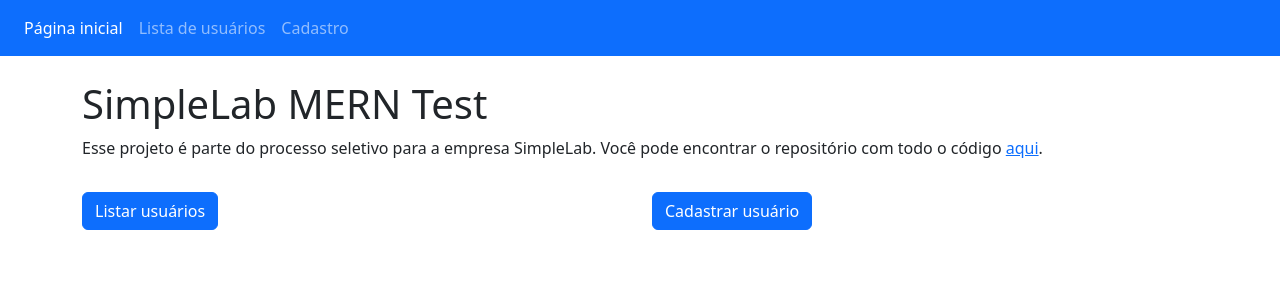
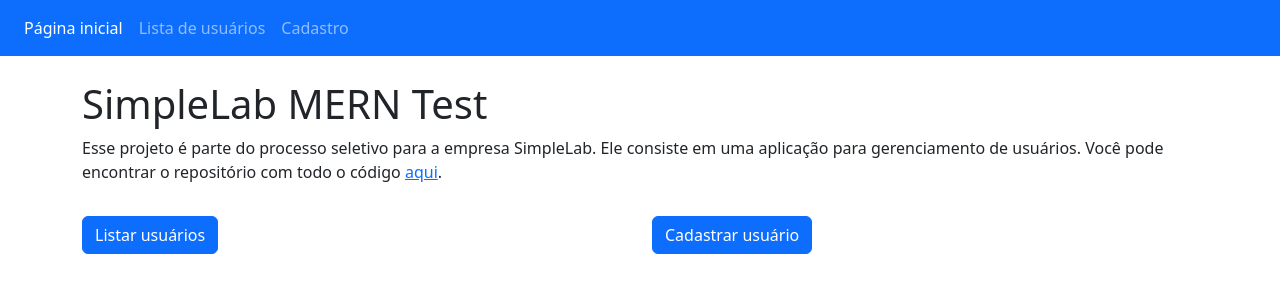
Before and after one commit to brandaogabriel7/simple-lab-mern-test, a React (Create React App) app in the folder simple-lab-mern-test-front/: page / in a window 1280 px wide. Shown: the top 300 px of the page. Built offline with nearby package versions, Linux system fonts and the light colour scheme; no server answers.

Commit message:
feat: update homepage text

```diff
--- a/simple-lab-mern-test-front/src/pages/Home/Home.js
+++ b/simple-lab-mern-test-front/src/pages/Home/Home.js
@@ -6,8 +6,9 @@ const Home = () => (
     <Row>
       <h1 className="text-dark">SimpleLab MERN Test</h1>
       <p>
-        Esse projeto é parte do processo seletivo para a empresa SimpleLab. Você
-        pode encontrar o repositório com todo o código{" "}
+        Esse projeto é parte do processo seletivo para a empresa SimpleLab. Ele
+        consiste em uma aplicação para gerenciamento de usuários. Você pode
+        encontrar o repositório com todo o código{" "}
         <a
           href="https://github.com/brandaogabriel7/simple-lab-mern-test"
           target="_blank"
```
